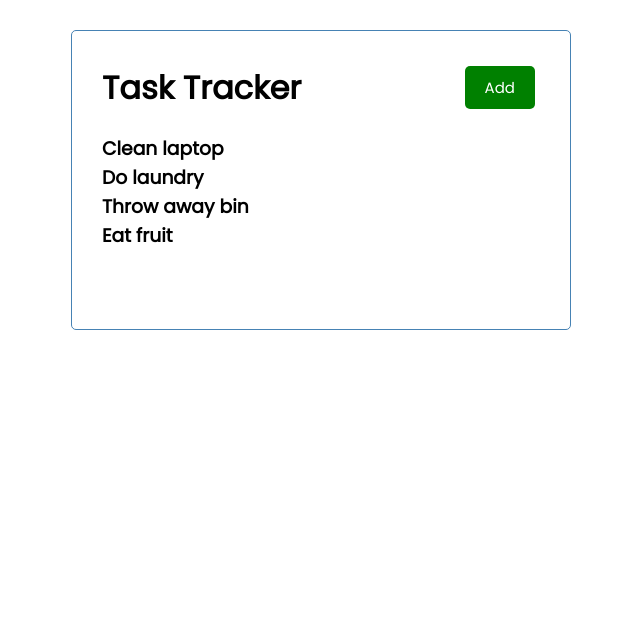
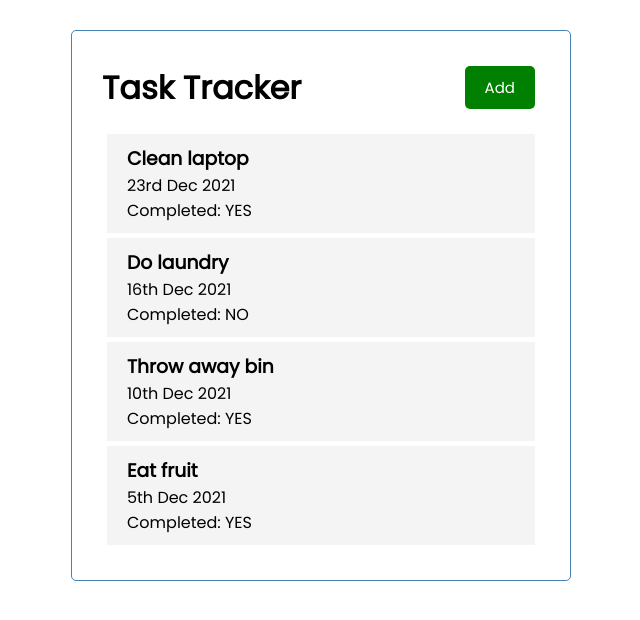
Before and after one commit to VioletViolaVi/React_Crash_Course, a React (Create React App) app in the folder react_task_tracker/: page / in a window 1280 px wide. Shown: the top 620 px of the page, without its empty margins (319-959 px from the left). Built offline with nearby package versions, Linux system fonts and the light colour scheme.

Commit message:
Add props to Task.js

```diff
--- /dev/null
+++ b/react_task_tracker/src/components/Task.js
@@ -0,0 +1,11 @@
+const Task = ({singleChore}) => {
+    return (
+        <div className="task">
+            <h3>{singleChore.jobChore}</h3>
+            <p>{singleChore.deadline}</p>
+            <p>Completed: {singleChore.reminder ? "YES" : "NO"}</p>
+        </div>
+    )
+}
+
+export default Task
--- a/react_task_tracker/src/components/Tasks.js
+++ b/react_task_tracker/src/components/Tasks.js
@@ -1,13 +1,12 @@
+import Task from "./Task"
+
 // shortcut: rafce (delete [import React from 'react'] above)
 const Tasks = ({chores}) => {
     return (
         <div>
-            {
-                chores.map(chore =>
-                <h3 key={chore.id}>
-                    {chore.jobChore}
-                </h3>)
-            }
+            {chores.map(singleChore => (
+                <Task key={singleChore.id} singleChore={singleChore} />
+            ))}
         </div>
     )
 }
```
